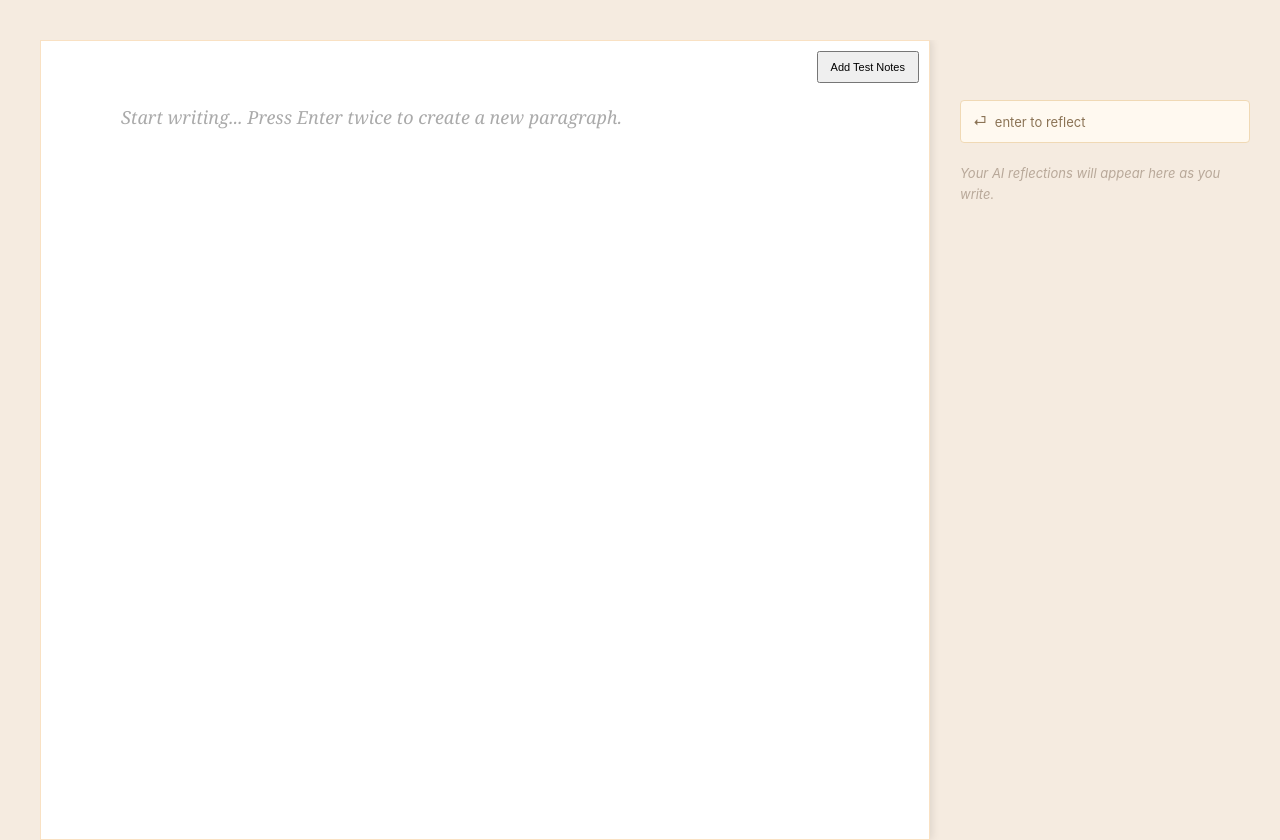
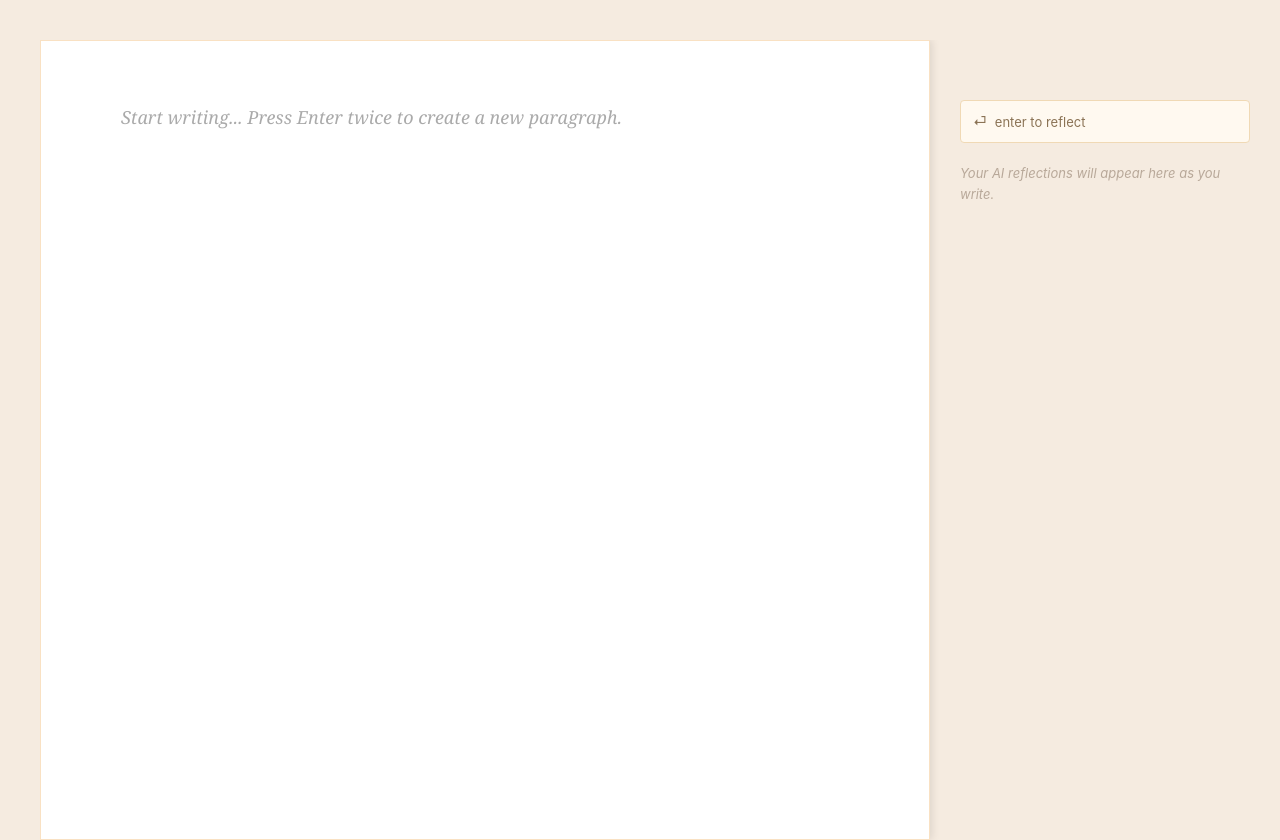
Before and after one commit to jacquelineguo7/chat-margins, a React (Vite) app: page / in a window 1280 px wide. Built offline with nearby package versions, Linux system fonts and the light colour scheme; no server answers.

Commit message:
removing test notes and changing gemini model

```diff
--- a/src/App.jsx
+++ b/src/App.jsx
@@ -103,21 +103,6 @@ function App() {
     }
   }
 
-  // TEMPORARY: Test function to add sample notes
-  const addTestNotes = () => {
-    setMarginNotes({
-      0: {
-        text: "This opening feels vulnerable and honest. You're acknowledging both the stress and the struggle with self-doubt.",
-        type: "commentary",
-        isVisible: true
-      },
-      1: {
-        text: "Given how much time you spent, what is the single most confusing concept from that half-hour that you can ask your professor about first?",
-        type: "question",
-        isVisible: true
-      }
-    })
-  }
 
   return (
     <div className="app-container">
@@ -125,21 +110,6 @@ function App() {
       <div className="document-card">
         {/* LEFT COLUMN: Writing editor */}
         <div className="editor-column">
-          {/* TEMPORARY: Test button */}
-          <button
-            onClick={addTestNotes}
-            style={{
-              position: 'absolute',
-              top: '10px',
-              right: '10px',
-              padding: '8px 12px',
-              fontSize: '11px',
-              cursor: 'pointer',
-              zIndex: 10
-            }}
-          >
-            Add Test Notes
-          </button>
           <textarea
             className="editor"
             value={content}
--- a/src/gemini.js
+++ b/src/gemini.js
@@ -8,7 +8,7 @@ import { GoogleGenerativeAI } from '@google/generative-ai'
 const genAI = new GoogleGenerativeAI(import.meta.env.VITE_GEMINI_API_KEY)
 
 // MODEL: Use Gemini 1.5 Flash (fast and cost-effective)
-const model = genAI.getGenerativeModel({ model: 'gemini-1.5-flash' })
+const model = genAI.getGenerativeModel({ model: 'gemini-2.5-flash' })
 
 /**
  * FUNCTION: Generate a margin note for a paragraph
```
